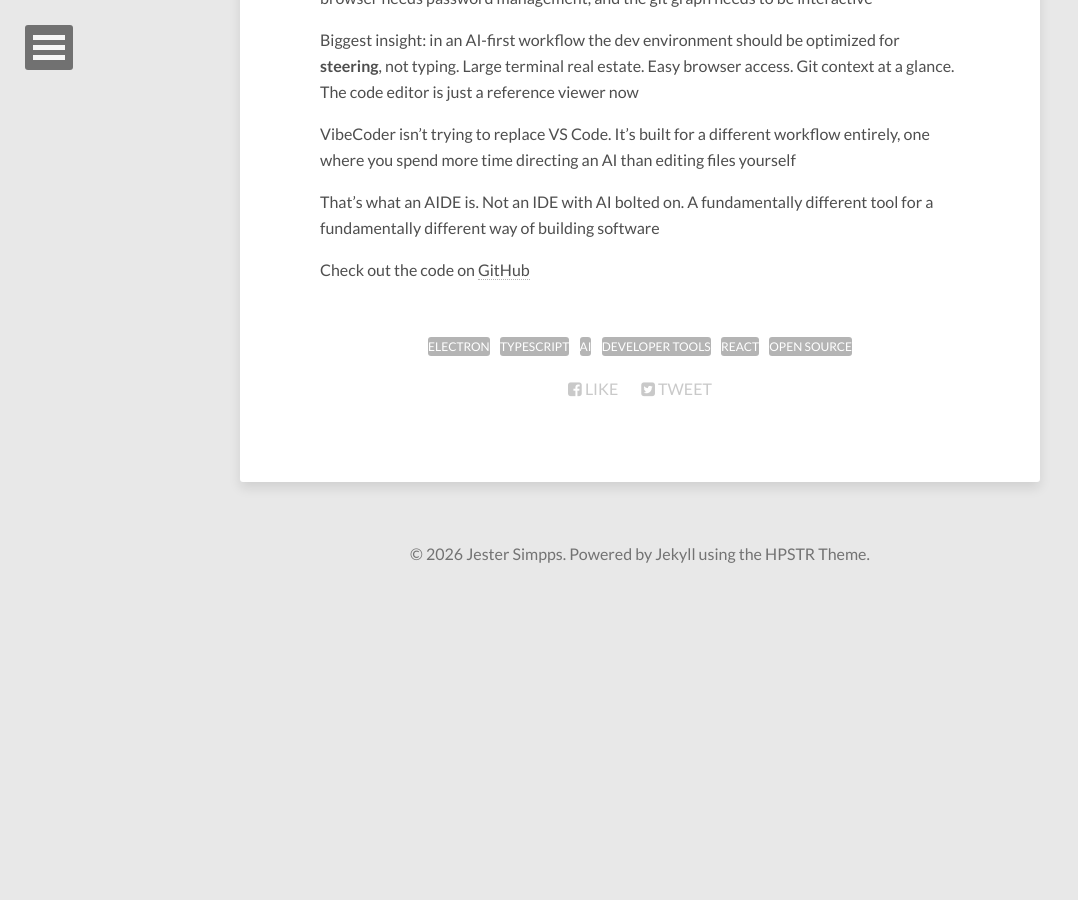
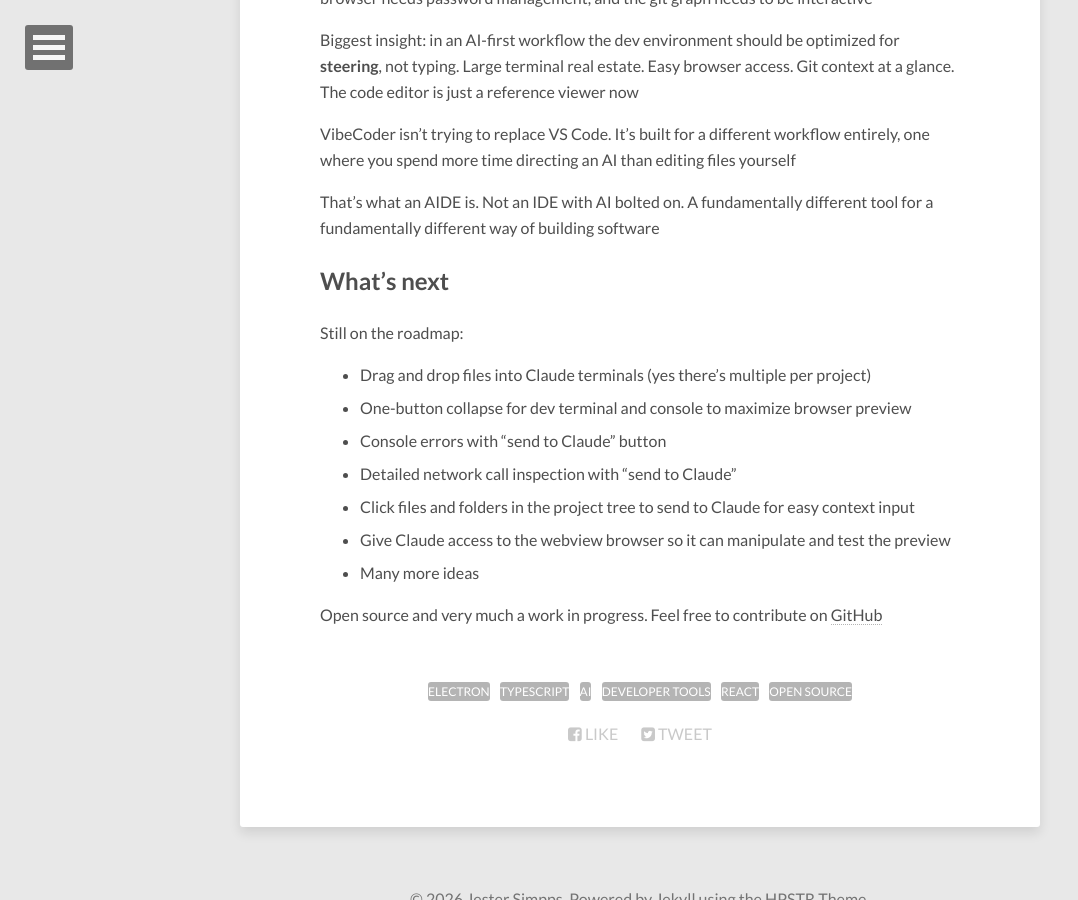
Before and after one commit to jestersimpps/jestersimpps.github.io, a Jekyll site: the page built from _posts/2026-02-10-building-vibecoder-aide-for-ai-developers.md, in a window 1280 px wide and 900 px high, scrolled down 3460 px. Shown: the whole window, without its empty margins (0-1078 px from the left). Built offline with Jekyll 4.4.1, drawn with Linux system fonts in a browser that asks for light colours; nearby versions of some CDN libraries; before the commit the page ends 4055 px from its top, so only the background shows below that.

Commit message:
add roadmap section to vibecoder post

```diff
--- a/_posts/2026-02-10-building-vibecoder-aide-for-ai-developers.md
+++ b/_posts/2026-02-10-building-vibecoder-aide-for-ai-developers.md
@@ -89,4 +89,15 @@
 
 That's what an AIDE is. Not an IDE with AI bolted on. A fundamentally different tool for a fundamentally different way of building software
 
-Check out the code on [GitHub](https://github.com/jestersimpps/Claude-AIDE)
+## What's next
+
+Still on the roadmap:
+- Drag and drop files into Claude terminals (yes there's multiple per project)
+- One-button collapse for dev terminal and console to maximize browser preview
+- Console errors with "send to Claude" button
+- Detailed network call inspection with "send to Claude"
+- Click files and folders in the project tree to send to Claude for easy context input
+- Give Claude access to the webview browser so it can manipulate and test the preview
+- Many more ideas
+
+Open source and very much a work in progress. Feel free to contribute on [GitHub](https://github.com/jestersimpps/Claude-AIDE)
```
